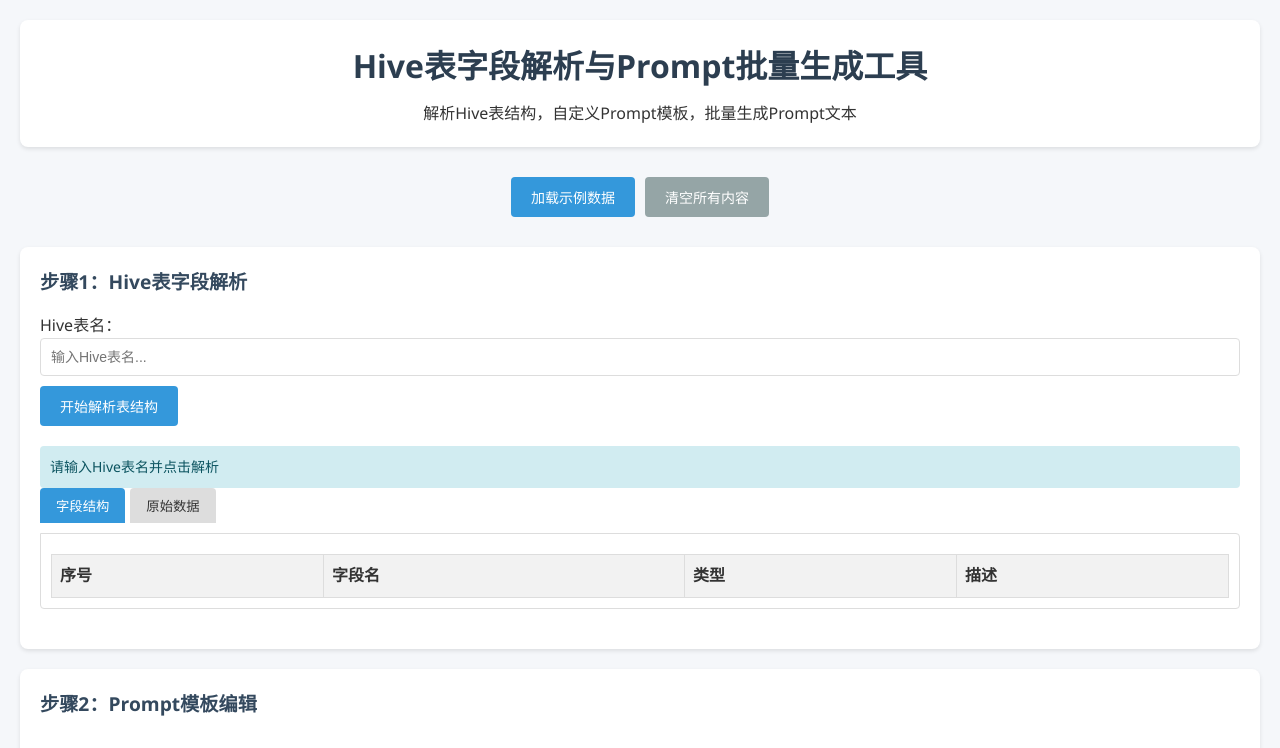
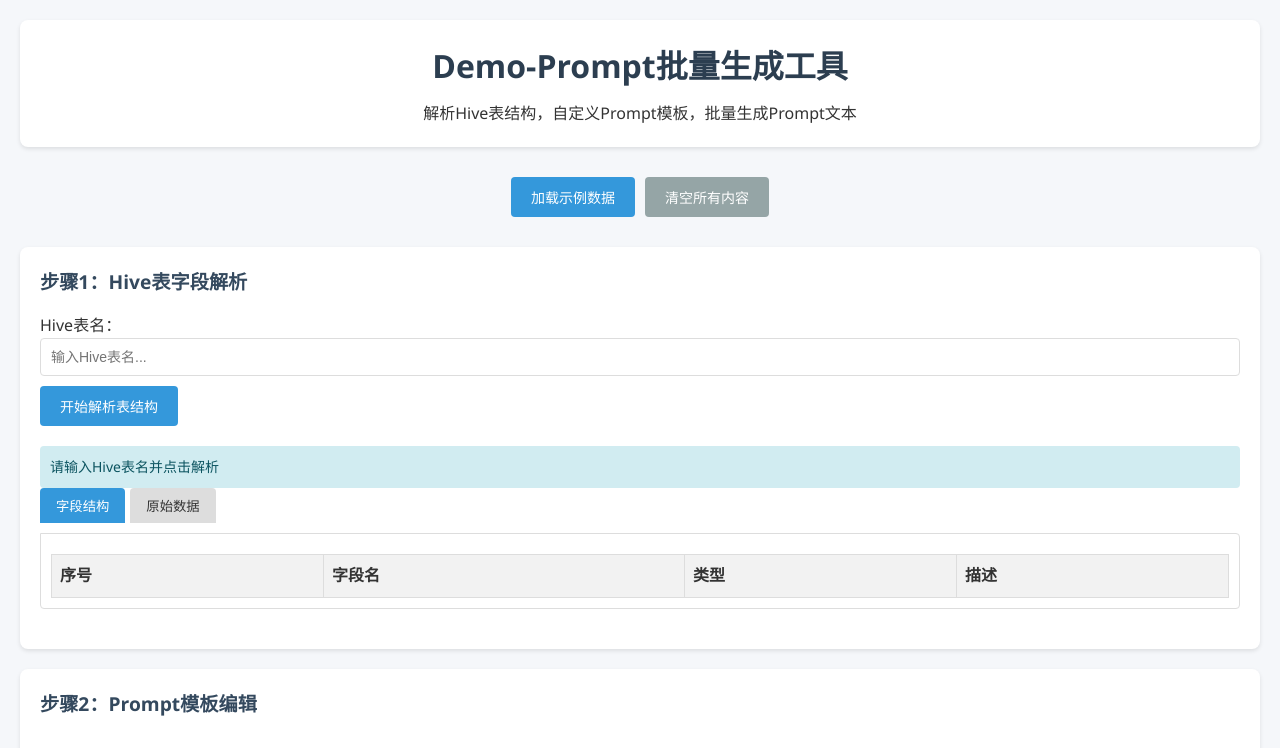
Before and after one commit to yihengCoding/VibeCodings, a plain HTML site: page docs/index.html in a window 1280 px wide. Shown: the top 748 px of the page. Drawn offline with Linux system fonts and the light colour scheme.

Commit message:
Update index.html

```diff
--- a/docs/index.html
+++ b/docs/index.html
@@ -228,7 +228,7 @@
 <body>
     <div class="container">
         <header>
-            <h1>Hive表字段解析与Prompt批量生成工具</h1>
+            <h1>Demo-Prompt批量生成工具</h1>
             <p>解析Hive表结构，自定义Prompt模板，批量生成Prompt文本</p>
         </header>
 
```
